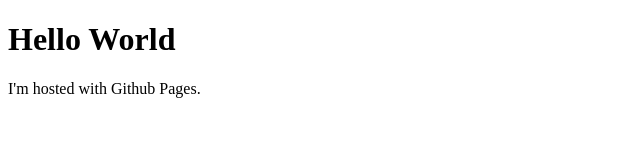
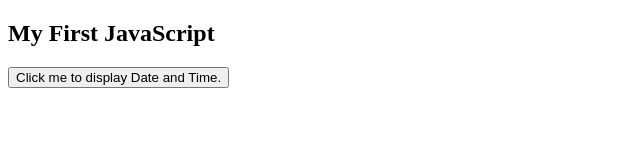
Before and after one commit to defiance08/defiance08.github.io, a plain HTML site: page index.html in a window 1280 px wide. Shown: the whole page, without its empty margins (0-640 px from the left). Drawn offline with Linux system fonts and the light colour scheme.

Commit message:
2nd commit

```diff
--- a/index.html
+++ b/index.html
@@ -6,8 +6,11 @@
 </head>
 
 <body>
-	<h1>Hello World</h1>
-	<p>I'm hosted with Github Pages.</p>
+	<h2>My First JavaScript</h2>
+	<button type="button"
+		onclick="document.getElementById('demo').innerHTML = Date()">
+		Click me to display Date and Time.</button>
+	<p id="demo"></p>
 
 </body>
 </html>
```
